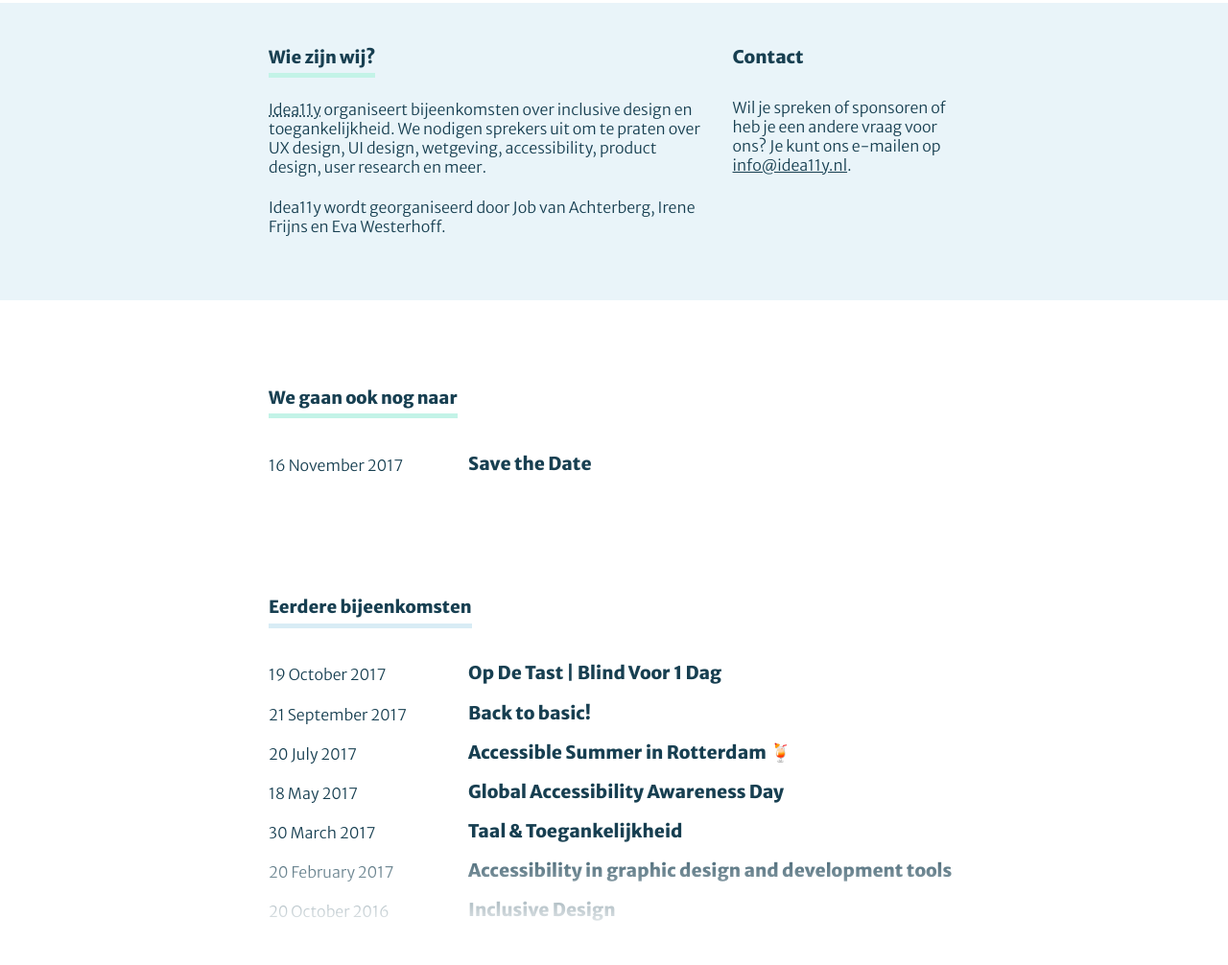
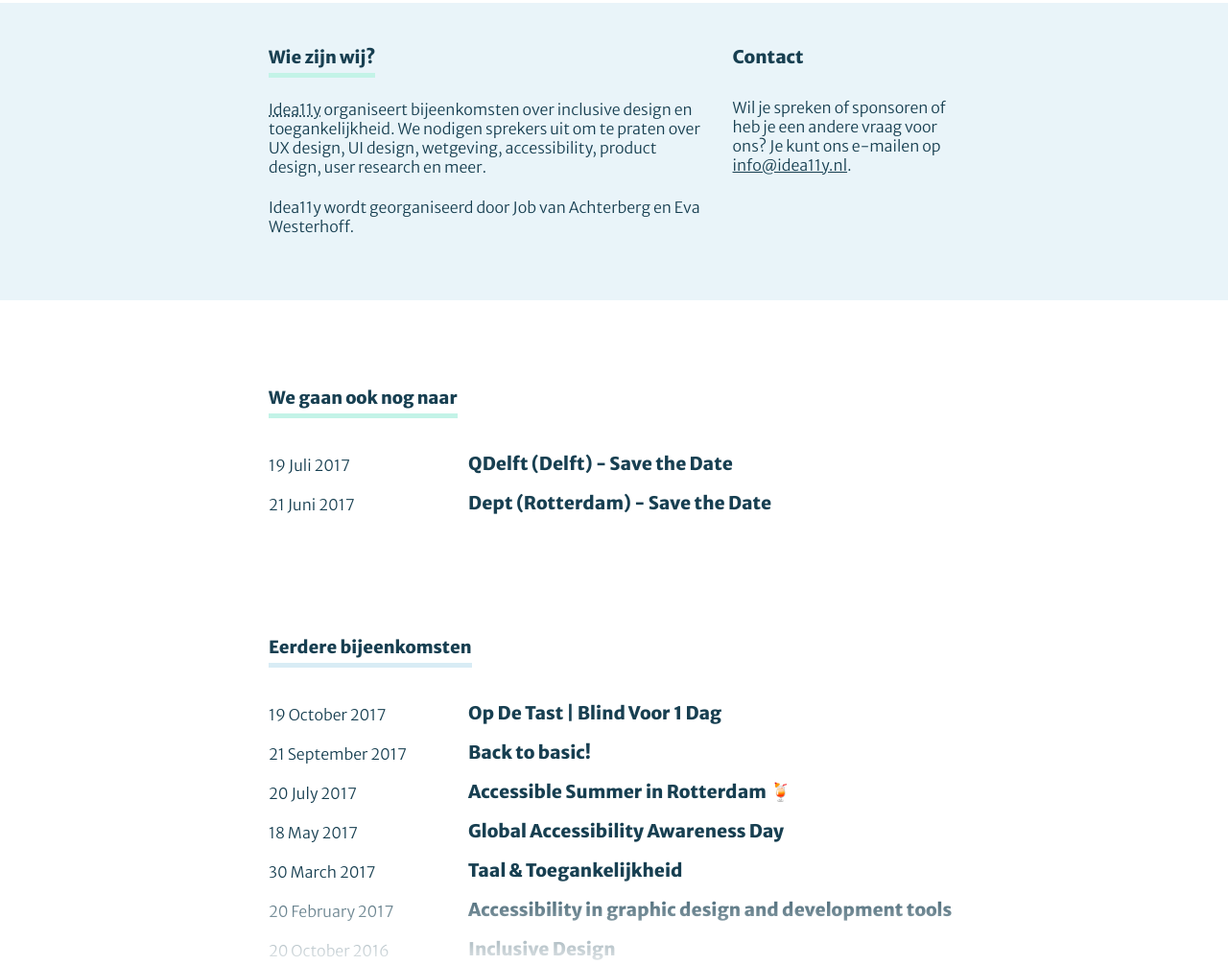
Before and after one commit to jkva/idea11y-website, a plain HTML site: page index.html in a window 1280 px wide. Shown: the part 898-1904 px from the top of the page at 96% size. Drawn offline with Linux system fonts and the light colour scheme.

Commit message:
Update planning

```diff
--- a/index.html
+++ b/index.html
@@ -75,7 +75,7 @@
                     <abbr title="inclusive Design en Accessibility">Idea11y</abbr> organiseert bijeenkomsten over inclusive design en toegankelijkheid. We nodigen sprekers uit om te praten over UX design, UI design, wetgeving, accessibility, product design, user research en meer.
                 </p>
                 <p>
-                    <abbr>Idea11y</abbr> wordt georganiseerd door Job van Achterberg, Irene Frijns en Eva Westerhoff.
+                    <abbr>Idea11y</abbr> wordt georganiseerd door Job van Achterberg en Eva Westerhoff.
                 </p>
             </div>
 
@@ -98,9 +98,15 @@
         <ol>
             <li>
                 <h3>
-                    <a href="https://www.meetup.com/Inclusive-Design-Accessibility/events/239750328/">Save the Date</a>
+                    QDelft (Delft) - Save the Date
                 </h3>
-                <span>16 November 2017</span>
+                <span>19 Juli 2017</span>
+            </li>
+            <li>
+                <h3>
+                    Dept (Rotterdam) - Save the Date
+                </h3>
+                <span>21 Juni 2017</span>
             </li>
         </ol>
     </section>
```
